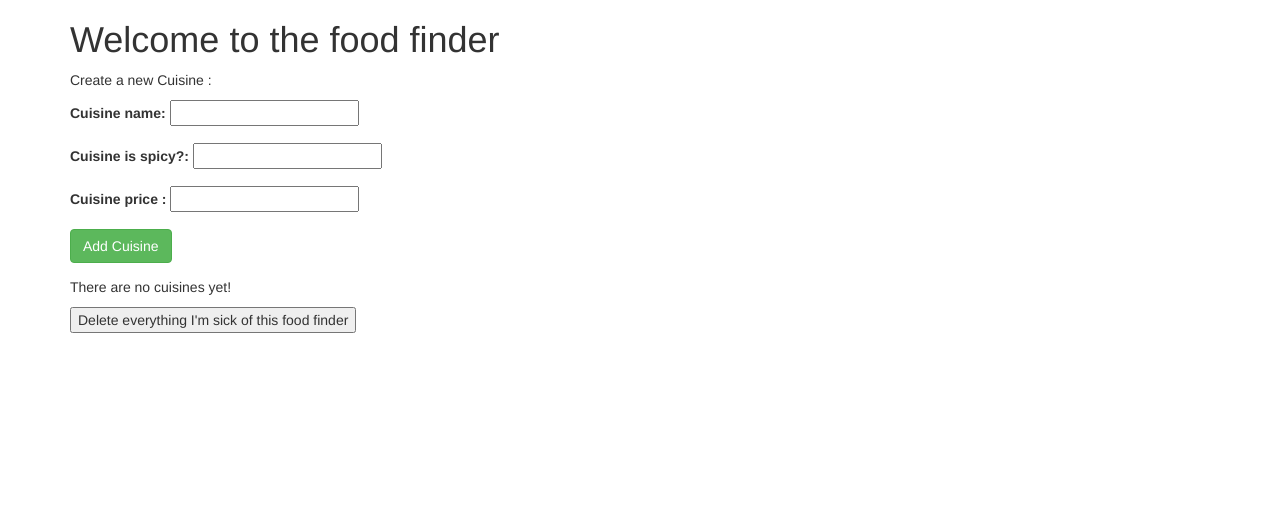
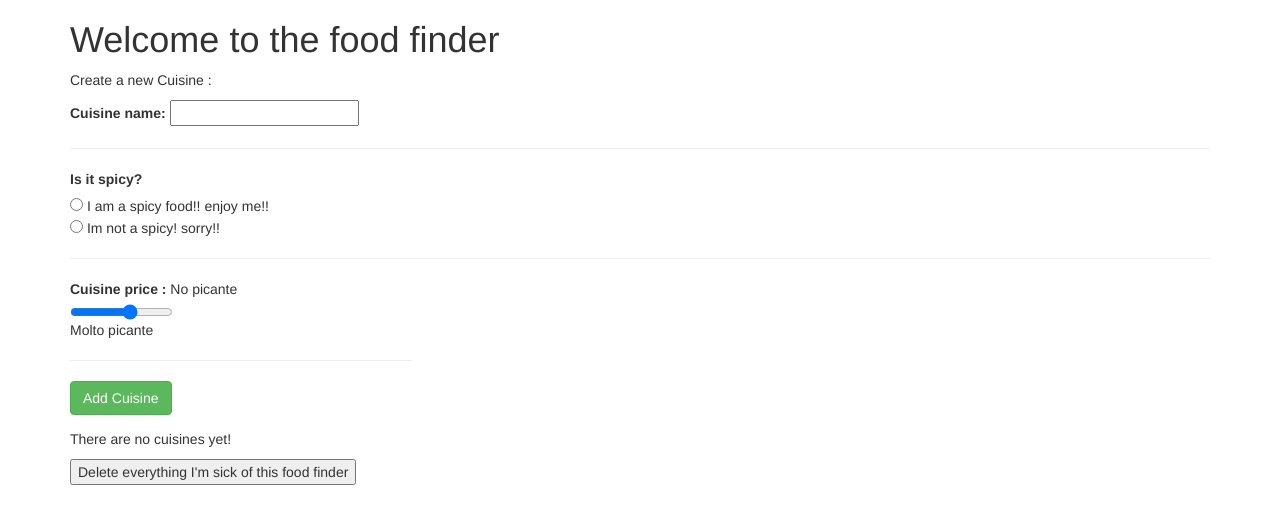
Before and after one commit to ashlinaronin/food_finder, a PHP site: template views/index.html.twig in a window 1280 px wide. Shown: the top 524 px of the page. Run offline with PHP 8.4, Linux system fonts and the light colour scheme; the template is opened without the code that fills it, so the values that code supplies are empty; some libraries are stand-ins or nearby versions.

Commit message:
Add input checking to HTML form for cuisine

```diff
--- /dev/null
+++ b/styles/styles.css
@@ -0,0 +1,8 @@
+#price-slider {
+    width: 30%;
+
+}
+
+#price {
+    width: 30%;
+}
--- a/views/index.html.twig
+++ b/views/index.html.twig
@@ -1,6 +1,7 @@
 <html>
     <head>
         <link rel='stylesheet' href='https://maxcdn.bootstrapcdn.com/bootstrap/3.3.5/css/bootstrap.min.css'>
+        <link rel='stylesheet' href='/styles/styles.css' />
         <title>Food Finder </title>
     </head>
     <body>
@@ -11,19 +12,26 @@
 
             <form action="/cuisines" method="post">
                 <div class="form-group">
-
                     <label for="name">Cuisine name:</label>
                     <input id="name" name="name" type="text">
+
                 </div>
-
+                <hr>
+                        <!-- spicy radio button -->
                 <div class="form-group">
-                    <label for="spicy">Cuisine is spicy?:</label>
-                    <input id="spicy" name="spicy" type="text">
+                    <label for='spicy'>Is it spicy?</label>
+                        <br>
+                    <input type="radio" name="spicy" value="1">
+                        I am a spicy food!! enjoy me!! <br>
+                    <input type="radio" name="spicy" value="0">
+                        Im not a spicy! sorry!! <br>
                 </div>
-
-                <div class="form-group">
+                <!-- end spicy radio button section -->
+                <hr>
+                <div class="form-group" id="price-slider">
                     <label for="price">Cuisine price :</label>
-                    <input id="price" name="price" type="number">
+                    No picante <input id="price" name="price" type="range" min="0" max="5" step="1"> Molto picante
+                    <hr>
                 </div>
 
                 <button type="submit" class="btn btn-success">Add Cuisine</button>
```
Also changed, not shown: views/cuisine.html.twig (+11 -12 lines).
